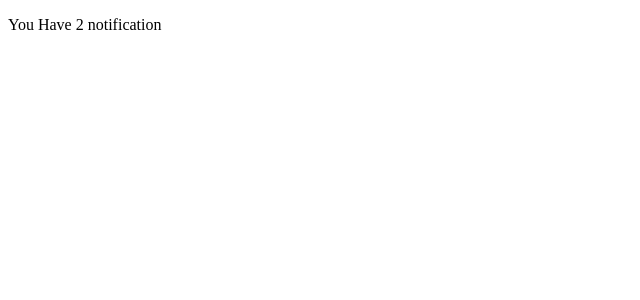
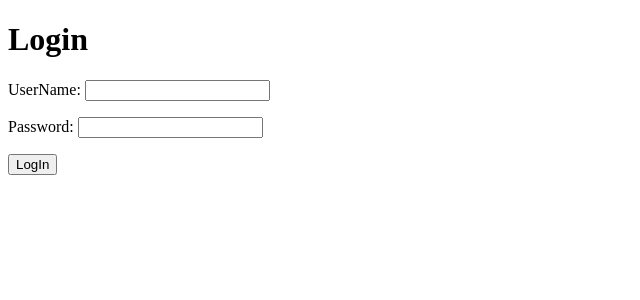
Before and after one commit to cmaalik97/Dugsiiye-ReactJs-Exercise, a React (Vite) app in the folder AnswersExercise/: page / in a window 1280 px wide. Shown: the top 300 px of the page, without its empty margins (0-640 px from the left). Built offline with nearby package versions, Linux system fonts and the light colour scheme.

Commit message:
Conditions

```diff
--- a/AnswersExercise/src/App.jsx
+++ b/AnswersExercise/src/App.jsx
@@ -12,6 +12,8 @@ import RevisionEx5 from "./Dugsiye/Learning/RevisionEx5";
 import RevisionStopWatch from "./Dugsiye/Learning/RevisionStopWatch";
 import ConditonRendering from "./Dugsiye/Learning/ConditionRendering";
 import Notification from "./Dugsiye/Learning/Notification";
+import Toggole from "./Dugsiye/Learning/Toggole";
+import UserLogin from "./Dugsiye/Exercise11/UserLogin";
 // import DataFetching from "./Dugsiye/Learning/DataFetching";
 
 // import Timing from "./Dugsiye/Learning/Timing";
@@ -45,7 +47,7 @@ function App(){
 
   const [Login , setIslogin]=useState(false)
 
-  const [notification , setNotification]=useState(["hello" , "HI"])
+  const [notification , setNotification]=useState([])
   return <>
   {/* <UserCard/> */}
   {/* <Blog/> */}
@@ -83,7 +85,10 @@ function App(){
 
     {/* <UserList users={users} /> */}
     {/* <ConditonRendering cmalik={Login}/> */}
-   <Notification message={notification}/>
+   {/* <Notification message={notification}/> */}
+
+   {/* <Toggole/> */}
+   <UserLogin/>
   </>
 }
 export default App;
--- /dev/null
+++ b/AnswersExercise/src/Dugsiye/Exercise11/UserLogin.jsx
@@ -0,0 +1,38 @@
+import { useState } from "react";
+
+function UserLogin(){
+    const [userName , setUserName]=useState("")
+    const [password , setPassword]=useState("")
+    const [isLogin , setIsLogin]=useState(false)
+
+    const handle=()=>{
+        userName && password != "" ? (setIsLogin(!isLogin)): (alert("fill spaces correctly"))
+
+    }
+    return (
+        <>
+            <h1>Login</h1>
+
+              {isLogin != true ? (
+
+                <div>
+               <p>UserName: <input type="text" required value={userName} onChange={(e)=>setUserName(e.target.value.trim())} />
+                </p>
+
+                <p>
+                Password: <input type="password"  required value={password} onChange={(e)=>setPassword(e.target.value.trim())}/>
+                </p>
+               </div>
+              ): (
+                <h1>Welcome , {userName}</h1>
+              )}
+
+
+              <button onClick={handle}>{isLogin ? "LogOut" : "LogIn"}</button>
+
+
+
+        </>
+    )
+}
+export default UserLogin;
--- /dev/null
+++ b/AnswersExercise/src/Dugsiye/Learning/Toggole.jsx
@@ -0,0 +1,13 @@
+import { useState } from "react";
+
+function Toggole(){
+    const [isVisible , setIsvisible]=useState(true)
+    const toggol=()=>setIsvisible(!isVisible);
+    return (
+        <div>
+            <button onClick={toggol}>{isVisible ? "Hide" : "Show"} Message</button>
+            {isVisible && <p>The Toggole Message </p>}
+        </div>
+    )
+}
+export default Toggole;
```
Also changed, not shown: AnswersExercise/src/Dugsiye/Exercise11/README.md (added).
